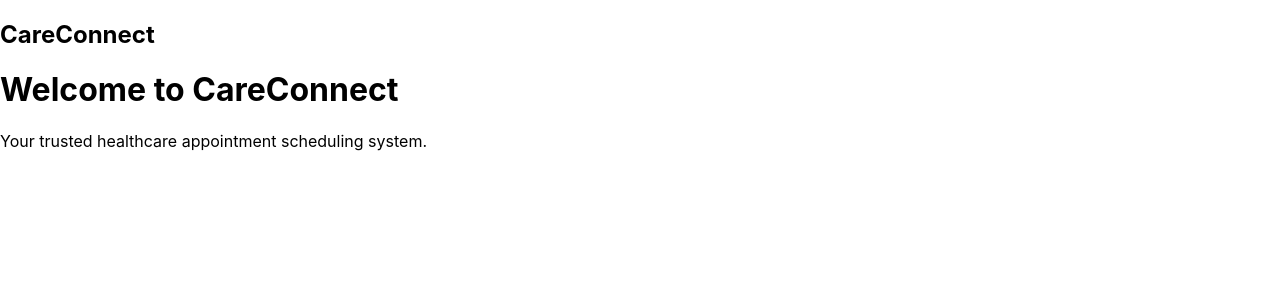
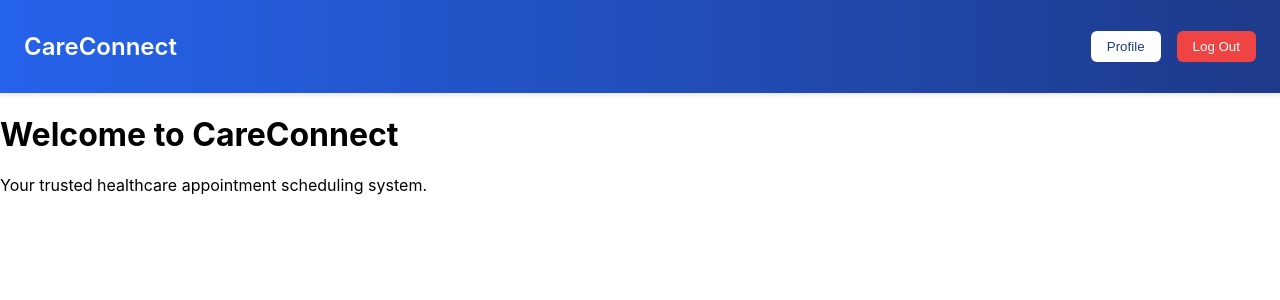
Before and after one commit to brianbales99/CareConnect, a React (Create React App) app: page / in a window 1280 px wide. Shown: the top 300 px of the page. Built offline with nearby package versions, Linux system fonts and the light colour scheme.

Commit message:
Created the header component

```diff
--- a/src/App.js
+++ b/src/App.js
@@ -12,15 +12,12 @@ import { Navbar } from "./Components/Navbar.js";
 function App() {
   return (
     <Router>
-      <div className="min-h-screen bg-gray-50 text-gray-900">
-        <Navbar />
         <Routes>
         <Route path="/" element={<Home />} />
           <Route path="/doctor" element={<DoctorDashboard />} />
-
           <Route path="/patient" element={<PatientDashboard />} />
         </Routes>
-      </div>
+
     </Router>
   );
 }
--- /dev/null
+++ b/src/Components/Header.css
@@ -0,0 +1,46 @@
+.careconnect-header {
+    background: linear-gradient(to right, #2563eb, #1e3a8a);
+    color: white;
+    padding: 1rem 1.5rem;
+    display: flex;
+    justify-content: space-between;
+    align-items: center;
+    box-shadow: 0 2px 4px rgba(0, 0, 0, 0.1);
+  }
+
+  .header-title {
+    font-size: 1.5rem;
+    font-weight: 600;
+  }
+
+  .header-buttons {
+    display: flex;
+    gap: 1rem;
+  }
+
+  .header-btn {
+    padding: 0.5rem 1rem;
+    border: none;
+    border-radius: 0.375rem;
+    font-weight: 500;
+    cursor: pointer;
+    transition: background 0.2s ease;
+  }
+
+  .profile-btn {
+    background-color: white;
+    color: #1e3a8a;
+  }
+
+  .profile-btn:hover {
+    background-color: #f3f4f6;
+  }
+
+  .logout-btn {
+    background-color: #ef4444;
+    color: white;
+  }
+
+  .logout-btn:hover {
+    background-color: #dc2626;
+  }
--- /dev/null
+++ b/src/Components/Header.js
@@ -0,0 +1,31 @@
+import React from "react";
+import { useNavigate } from "react-router-dom";
+import "./Header.css";
+
+export function Header() {
+  const navigate = useNavigate();
+
+  const handleLogout = () => {
+    // TODO: Replace with real logout logic
+    alert("Logged out");
+    navigate("/login");
+  };
+
+  const goToProfile = () => {
+    navigate("/profile");
+  };
+
+  return (
+    <header className="careconnect-header">
+      <h1 className="header-title">CareConnect</h1>
+      <div className="header-buttons">
+        <button onClick={goToProfile} className="header-btn profile-btn">
+          Profile
+        </button>
+        <button onClick={handleLogout} className="header-btn logout-btn">
+          Log Out
+        </button>
+      </div>
+    </header>
+  );
+}
--- a/src/Components/Navbar.js
+++ /dev/null
@@ -1,11 +0,0 @@
-// components/Navbar.js
-export function Navbar() {
-    return (
-      <nav className="bg-white shadow-md p-4 flex justify-between">
-        <h1 className="text-xl font-bold">CareConnect</h1>
-        <div>
-
-        </div>
-      </nav>
-    );
-  }
--- a/src/Pages/Home.js
+++ b/src/Pages/Home.js
@@ -1,14 +1,16 @@
 // src/pages/Home.js
 import React from "react";
+import { Header } from "../Components/Header.js";
 
 
 export default function Home() {
   return (
+    <><Header></Header>
     <div className="p-8 text-center">
       <h1 className="text-4xl font-bold mb-4">Welcome to CareConnect</h1>
       <p className="text-lg mb-6">
         Your trusted healthcare appointment scheduling system.
       </p>
-    </div>
+    </div></>
   );
 }
```
